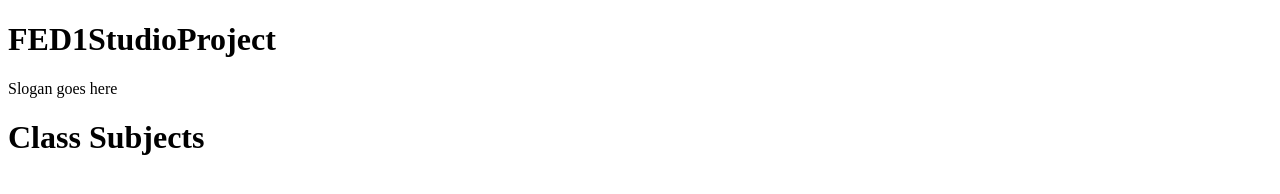
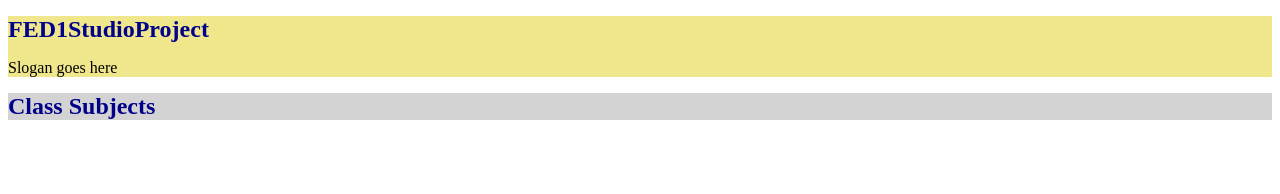
Before and after one commit to allenca36/FED1StudioProject, a plain HTML site: page FED1StudioProject/Classes.html in a window 1280 px wide. Drawn offline with Linux system fonts and the light colour scheme.

Commit message:
added basic css styling to pages

```diff
--- a/FED1StudioProject/Classes.html
+++ b/FED1StudioProject/Classes.html
@@ -6,6 +6,9 @@
     <meta name="description" content="This is a description" />
     <meta name="keywords" contents="FED1StudioProject" />
     <meta name="author" contents="Chris Allen" />
+
+    <link href="stylesheets/custom.css" rel="stylesheet" />
+
 </head>
 <body>
     <header>
```
Also changed, not shown: FED1StudioProject/Contact.html (+3 -0 lines), FED1StudioProject/Team.html (+3 -0 lines).
